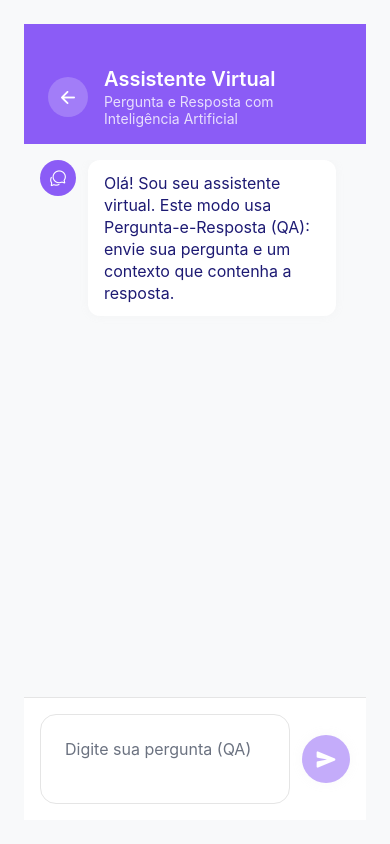
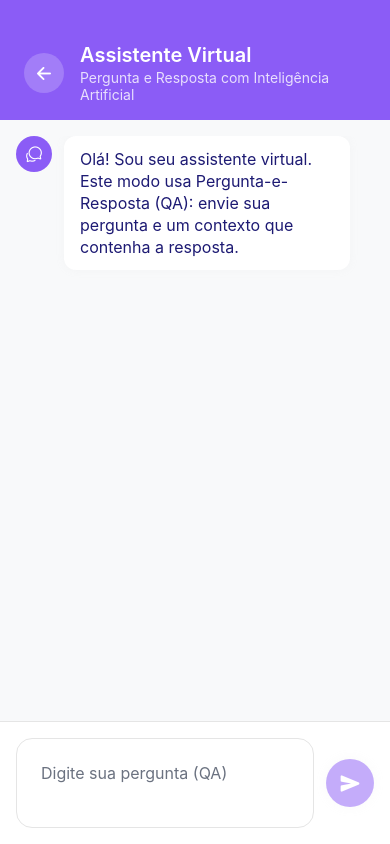
Before and after one commit to TomazVC/OperumApp, a React Native app: screen /Chatbot in a window 390 px wide. Built offline with nearby package versions, Linux system fonts and the light colour scheme.

Commit message:
ux/ui do chatbot melhorado

```diff
--- a/src/modules/chatbot/screens/ChatbotScreen.tsx
+++ b/src/modules/chatbot/screens/ChatbotScreen.tsx
@@ -7,7 +7,6 @@ import {RootStackNavigationProp} from '../../../core/navigation/types';
 import {ChatMessage} from '../../../shared/types';
 import {chatbotService} from '../services/chatbotService';
 import {useAuth} from '../../../shared/hooks/useAuth';
-import Container from '../../../shared/components/Container';
 
 // Header
 const HeaderContainer = styled.View`
@@ -51,7 +50,7 @@ const HeaderSubtitle = styled.Text`
 
 
 // Container principal
-const ScreenContainer = styled.View`
+const MainContainer = styled.View`
   flex: 1;
   background-color: ${({theme}) => theme.colors.background};
 `;
@@ -245,7 +244,7 @@ const ChatbotScreen: React.FC = () => {
   );
 
   return (
-    <Container>
+    <MainContainer>
       <HeaderContainer>
         <HeaderContent>
           <BackButton onPress={handleBack}>
@@ -258,7 +257,7 @@ const ChatbotScreen: React.FC = () => {
         </HeaderContent>
       </HeaderContainer>
 
-      <ScreenContainer>
+      <View style={{flex: 1}}>
         <MessagesContainer>
           <FlatList
             ref={flatListRef}
@@ -293,8 +292,8 @@ const ChatbotScreen: React.FC = () => {
             </SendButton>
           </InputContainer>
         </KeyboardAvoidingView>
-      </ScreenContainer>
-    </Container>
+      </View>
+    </MainContainer>
   );
 };
 
```
